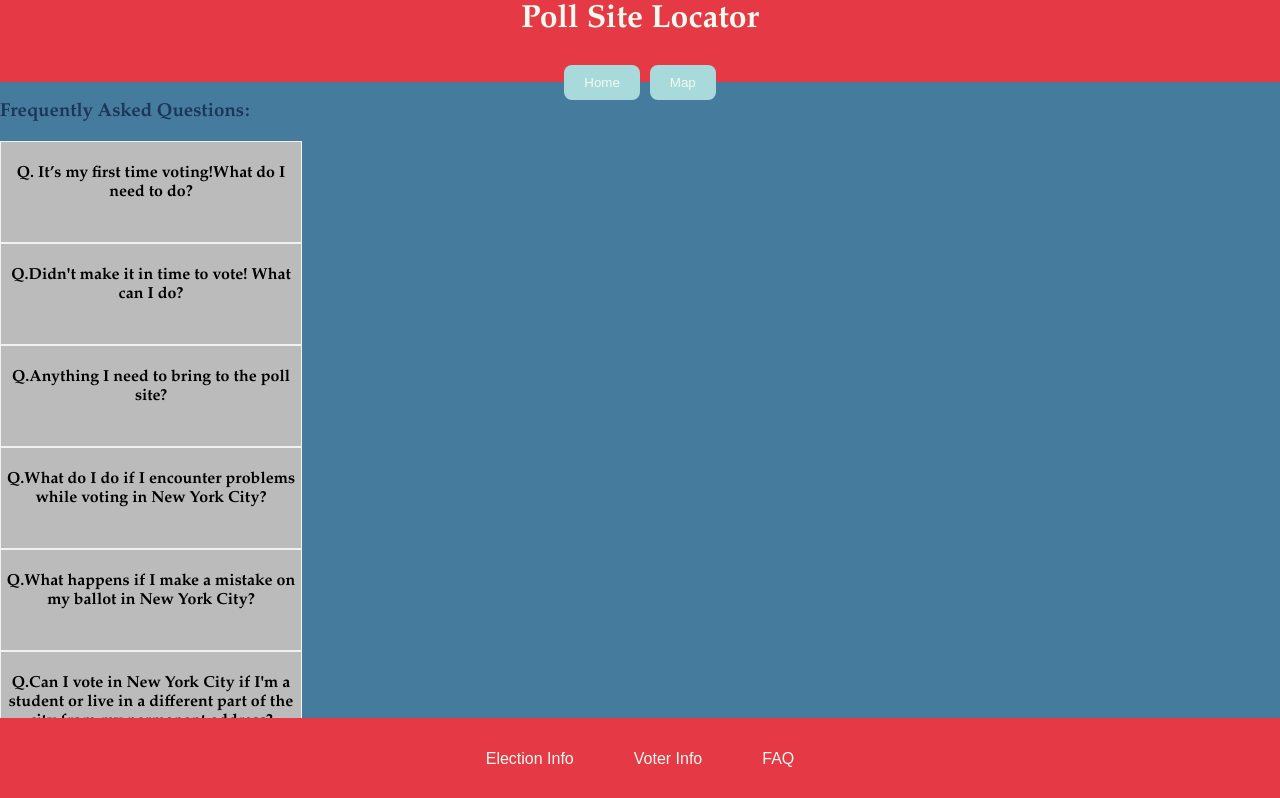
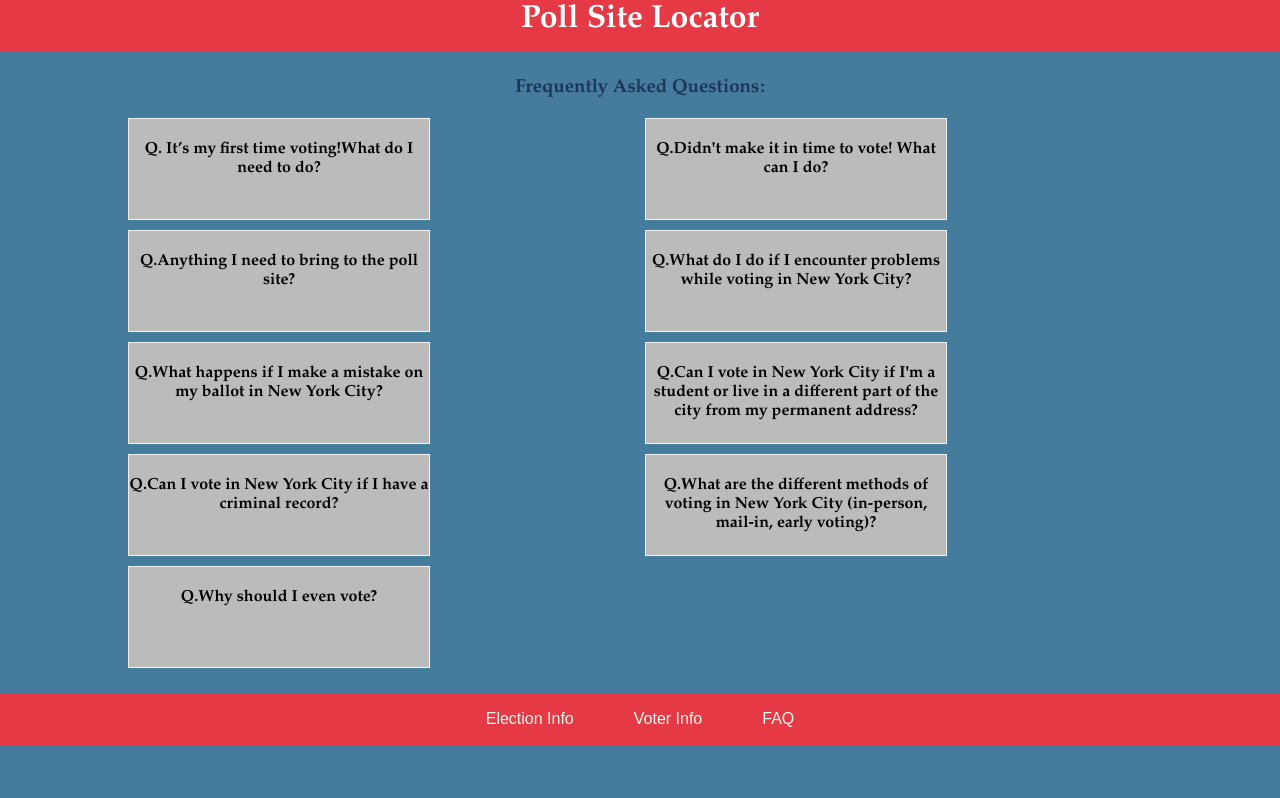
Before and after one commit to Kayrod23/hackathon_project, a React (Create React App) app: page /faq in a window 1280 px wide. Shown: the top 798 px of the page. Built offline with nearby package versions, Linux system fonts and the light colour scheme.

Commit message:
changed some css

```diff
--- a/src/App.css
+++ b/src/App.css
@@ -1,13 +1,7 @@
 .map-container {
-  width: 80%;
+  width: 100%;
   height: 60vh;
 }
-/* /* .infoWindow {
-
-} */
-/* h5{
-  padding: -10;
-} */
 body {
   background-color: #457b9d;
 }
@@ -39,3 +33,7 @@ button:active {
   background-color: #457b9d;
 
 }
+.Navbar a{
+  text-decoration: none;
+  color: white;
+}
--- a/src/Components/LocationEditForm.js
+++ b/src/Components/LocationEditForm.js
@@ -1,5 +1,6 @@
 import Map from "./Map";
 import { useState } from "react";
+import "../Style/LocationEditForm.css"
 
 
 function LocationEditForm() {
@@ -35,9 +36,8 @@ function LocationEditForm() {
     setLocation({ ...location, [event.target.id]: event.target.value });
   };
   return (
-
-    <div>
-      { pollLocations ? <Map pollLocations={pollLocations} user={user}/> : null}
+    <div className="form">
+      { pollLocations ? <Map pollLocations={pollLocations} user={user}/> :  <img className="image" src="https://encrypted-tbn0.gstatic.com/images?q=tbn:ANd9GcSlLvOhlGwQJIqG8FM36iEeCR-SU5m9RIWda1R84Ethszx4KfbjW6tJydZKwvmemhDg1hM&usqp=CAU" alt="votehands" />}
     <div className="Edit">
       <form onSubmit={handleSubmit}>
         <label htmlFor="buildingNumber">Building number:</label>
--- a/src/Components/Map.jsx
+++ b/src/Components/Map.jsx
@@ -1,5 +1,5 @@
-import { useMemo, useState, Link } from "react";
-import { GoogleMap, InfoWindow, MarkerF, useLoadScript, DirectionsRenderer} from "@react-google-maps/api";
+import { useMemo, useState } from "react";
+import { GoogleMap, InfoWindow, MarkerF, useLoadScript } from "@react-google-maps/api";
 
 function Map({pollLocations, user}) {
     const center = useMemo(() => ({ lat: 40.8, lng: -73.79 }), []);
@@ -12,7 +12,7 @@ function Map({pollLocations, user}) {
             <h1> Loading...</h1>
         </div>);
 
-  console.log()
+  console.log();
 
     return (
       <GoogleMap zoom={14} center={user ? user : center} mapContainerClassName="map-container">
@@ -38,7 +38,7 @@ function Map({pollLocations, user}) {
                   <h5>Site Name: {toggle.site_name}</h5>
                   <h5>Council District: {toggle.council_district}</h5>
                   <h5>Entrance: {toggle.voter_entrance}</h5>
-                  <a href={`https://www.google.com/maps?q=40.831088,-73.902452`}>
+                  <a href={`https://www.google.com/maps?q=${toggle.location.latitude},${toggle.location.longitude}`}>
                       View in Google Maps
                   </a>
                   <button onClick={() => {
--- a/src/Components/Navbar.js
+++ b/src/Components/Navbar.js
@@ -5,9 +5,11 @@ import "../Style/Navbar.css"
 export default function Navbar() {
     return (
         <div className="Navbar">
+        <Link to={"/"}>
         <h1>Poll Site Locator</h1>
-        <Link to="/"> <button onClick={Home}>Home</button></Link>
-        <button>Map</button>
+        </Link>
+        {/* <Link to="/"> <button onClick={Home}>Home</button></Link>
+        <button>Map</button> */}
         </div>
     );
 }
--- a/src/Pages/FAQ.js
+++ b/src/Pages/FAQ.js
@@ -6,27 +6,27 @@ const FAQ = () => {
 
       <h3>Frequently Asked Questions:</h3>
 
-      <article>
-      <div class ="flip-card">
-       <div class ="flip-card-inner">
-       <div class = "flip-card-front">
+      <article className="allFlip">
+      <div className ="flip-card">
+       <div className ="flip-card-inner">
+       <div className = "flip-card-front">
 
         <h4>Q. It’s my first time voting!What do I need to do?</h4>
       </div>
-      <div class = "flip-card-back">
+      <div className = "flip-card-back">
         <h5>A. Check your registration status, find your polling location, explore both early and day of voting options and research candidates</h5>
         </div>
         </div>
         </div>
 
-        <div class ="flip-card">
-       <div class ="flip-card-inner">
-       <div class = "flip-card-front">
+        <div className ="flip-card">
+       <div className ="flip-card-inner">
+       <div className = "flip-card-front">
         <h4>
           Q.Didn't make it in time to vote! What can I do?
         </h4>
         </div>
-        <div class = "flip-card-back">
+        <div className = "flip-card-back">
         <h5>
           A.Not much you can do as we are only allowed to vote early. You can apply for absentee voting if you meet the criteria
         </h5>
@@ -34,15 +34,15 @@ const FAQ = () => {
         </div>
         </div>
 
-        <div class ="flip-card">
-       <div class ="flip-card-inner">
-       <div class = "flip-card-front">
+        <div className ="flip-card">
+       <div className ="flip-card-inner">
+       <div className = "flip-card-front">
         <h4>
           Q.Anything I need to bring to the poll site?
         </h4>
 
         </div>
-        <div class = "flip-card-back">
+        <div className = "flip-card-back">
         <h5>
           A.Government issued photo I.D and pen with black or blue ink
         </h5>
@@ -50,14 +50,14 @@ const FAQ = () => {
         </div>
         </div>
 
-        <div class ="flip-card">
-       <div class ="flip-card-inner">
-       <div class = "flip-card-front">
+        <div className ="flip-card">
+       <div className ="flip-card-inner">
+       <div className = "flip-card-front">
         <h4>
           Q.What do I do if I encounter problems while voting in New York City?
         </h4>
         </div>
-        <div class = "flip-card-back">
+        <div className = "flip-card-back">
         <h5>
           A.If you encounter any issues while voting in New York City, seek assistance from poll workers or election officials at your polling location. You can also call the Election Protection Hotline at 866-OUR-VOTE (866-687-8683) for help.
         </h5>
@@ -65,14 +65,14 @@ const FAQ = () => {
         </div>
         </div>
 
-        <div class ="flip-card">
-       <div class ="flip-card-inner">
-       <div class = "flip-card-front">
+        <div className ="flip-card">
+       <div className ="flip-card-inner">
+       <div className = "flip-card-front">
         <h4>
           Q.What happens if I make a mistake on my ballot in New York City?
         </h4>
         </div>
-        <div class = "flip-card-back">
+        <div className = "flip-card-back">
         <h5>
          A.If you make a mistake on your ballot in New York City, you can request a new one from poll workers or election officials at your polling place.
         </h5>
@@ -80,14 +80,14 @@ const FAQ = () => {
         </div>
         </div>
 
-        <div class ="flip-card">
-       <div class ="flip-card-inner">
-       <div class = "flip-card-front">
+        <div className ="flip-card">
+       <div className ="flip-card-inner">
+       <div className = "flip-card-front">
         <h4>
           Q.Can I vote in New York City if I'm a student or live in a different part of the city from my permanent address?
         </h4>
         </div>
-        <div class = "flip-card-back">
+        <div className = "flip-card-back">
         <h5>
          A.If you are a student or living in a different part of New York City from your permanent address, you can choose to register and vote in the area where you are currently residing.
         </h5>
@@ -96,14 +96,14 @@ const FAQ = () => {
         </div>
 
 
-        <div class ="flip-card">
-       <div class ="flip-card-inner">
-       <div class = "flip-card-front">
+        <div className ="flip-card">
+       <div className ="flip-card-inner">
+       <div className = "flip-card-front">
         <h4>
           Q.Can I vote in New York City if I have a criminal record?
         </h4>
         </div>
-        <div class = "flip-card-back">
+        <div className = "flip-card-back">
         <h5>
           A.In New York City, individuals with felony convictions regain their voting rights upon completion of their prison sentence. You are eligible to vote once you have been released from incarceration, even if you are on parole.
         </h5>
@@ -112,14 +112,14 @@ const FAQ = () => {
         </div>
 
 
-        <div class ="flip-card">
-       <div class ="flip-card-inner">
-       <div class = "flip-card-front">
+        <div className ="flip-card">
+       <div className ="flip-card-inner">
+       <div className = "flip-card-front">
         <h4>
           Q.What are the different methods of voting in New York City (in-person, mail-in, early voting)?
         </h4>
         </div>
-        <div class = "flip-card-back">
+        <div className = "flip-card-back">
         <h5>
           A.In New York City, you can vote in person on Election Day, participate in early voting at designated locations, or vote by absentee ballot if you qualify.
         </h5>
@@ -127,17 +127,16 @@ const FAQ = () => {
         </div>
         </div>
 
-        <div class ="flip-card">
-       <div class ="flip-card-inner">
-       <div class = "flip-card-front">
-        <h4><a href="https://www.elections.ny.gov/FAQ.html">
+        <div className ="flip-card">
+       <div className ="flip-card-inner">
+       <div className = "flip-card-front">
+        <h4>
           Q.Why should I even vote?
-        </a>
         </h4>
         </div>
-        <div class = "flip-card-back">
+        <div className = "flip-card-back">
         <h5>
-          A.You are the next generation. Voting now and participating in political decisions will ensure that you have a future to look forward to. If you want a future with a job, accessible healthcare, and anything else that is important to you, you need to fight for it.
+          A.You are the next generation. Voting now and participating in political decisions will ensure that you have a future to look forward to.
         </h5>
         </div>
         </div>
--- a/src/Pages/Home.jsx
+++ b/src/Pages/Home.jsx
@@ -4,7 +4,6 @@ import "../Style/Home.css"
 export default function Home() {
   return (
     <div className="container">
-      <img className="image" src="https://encrypted-tbn0.gstatic.com/images?q=tbn:ANd9GcSlLvOhlGwQJIqG8FM36iEeCR-SU5m9RIWda1R84Ethszx4KfbjW6tJydZKwvmemhDg1hM&usqp=CAU" alt="votehands" />
       <LocationEditForm />
     </div>
   );
--- a/src/Style/FAQ.css
+++ b/src/Style/FAQ.css
@@ -1,3 +1,14 @@
+.FAQ{
+  text-align: center;
+  margin: auto;
+  width: 80%;
+}
+.allFlip{
+  display: grid;
+  gap: 10px;
+  grid-template-columns: 1fr 1fr;
+  margin-bottom: 25px;
+}
 .flip-card {
     background-color: blue;
     width: 300px;
@@ -10,7 +21,7 @@
     width: 100%;
     height: 100%;
     text-align: center;
-    transition: transform 0.8s;
+    transition: transform 2s;
     transform-style: preserve-3d;
   }
   .flip-card:hover .flip-card-inner {
--- a/src/Style/Footer.css
+++ b/src/Style/Footer.css
@@ -5,11 +5,11 @@
     color: #f1faee;
     text-align: center;
     padding: 1px;
-    height: 80px;
-    position: fixed;
+    height: 50px;
+    /* position: fixed;
     bottom: 0;
     left: 0;
-    right: 0;
+    right: 0; */
 }
 
 .Footer footer {
--- a/src/Style/Home.css
+++ b/src/Style/Home.css
@@ -1,9 +1,8 @@
-
 .container {
     display: flex;
     justify-content: center;
     align-items: center;
-    height: 100vh;
+    height: 69vh;
 }
 
 .image {
--- a/src/Style/LocationEditForm.css
+++ b/src/Style/LocationEditForm.css
@@ -0,0 +1,19 @@
+.form{
+    width: 80%;
+    border-radius: 5px;
+    background-color: #f2f2f2;
+    padding: 10px;
+    display: grid;
+    grid-template-columns: 1fr 1fr;
+    gap: 50px;
+    margin-bottom: 25px
+}
+input{
+    width: 90%;
+    padding: 6px 10px;
+    margin: 8px;
+    display: grid;
+    border: 1px solid #ccc;
+    border-radius: 4px;
+    box-sizing: border-box;
+}
--- a/src/Style/Navbar.css
+++ b/src/Style/Navbar.css
@@ -5,7 +5,8 @@
     color: #f1faee;
     text-align: center;
     padding: 1px;
-    height: 80px;
+    height: 50px;
+    margin-bottom: 25px;
 }
 
 .Navbar h1 {
```
